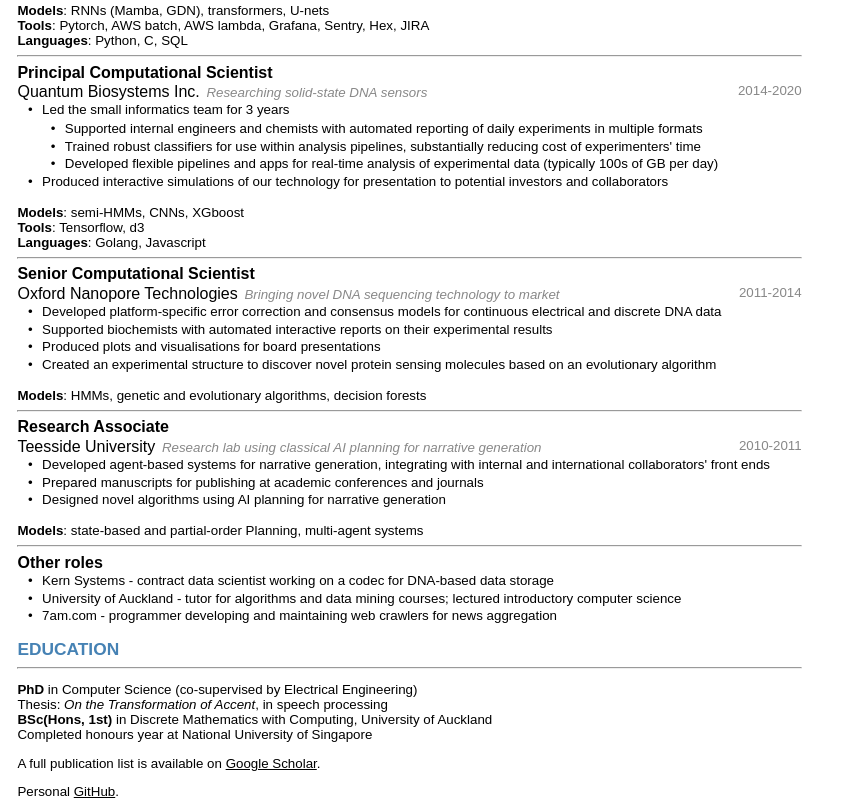
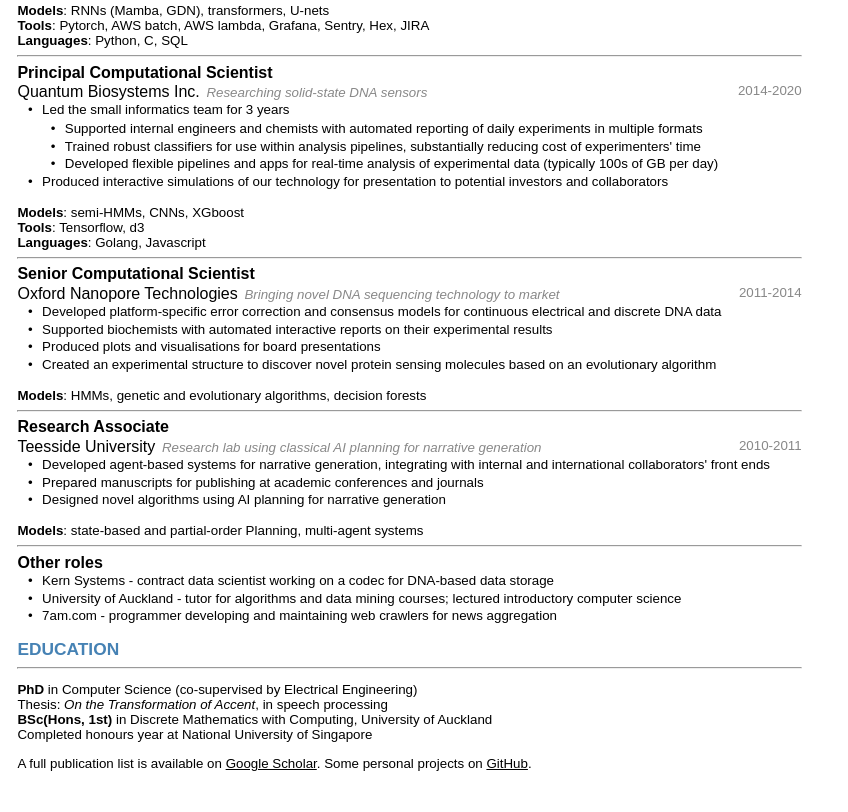
Before and after one commit to jteutenberg/cv, a plain HTML site: page index.html in a window 1280 px wide. Shown: the part 453-1265 px from the top of the page, without its empty margins (0-848 px from the left). After the commit the page ends 1237 px from the top, so only its background shows below. Drawn offline with Linux system fonts and the light colour scheme.

Commit message:
Single line the footer

```diff
--- a/index.html
+++ b/index.html
@@ -104,8 +104,7 @@
 			Completed honours year at National University of Singapore
 			</p>
 			</p>
-			<p>A full publication list is available on <a href="https://scholar.google.com/citations?user=-ZEQkJ4AAAAJ">Google Scholar</a>.</p>
-			<p>Personal <a href="https://github.com/jteutenberg">GitHub</a>.</p>
+			<p>A full publication list is available on <a href="https://scholar.google.com/citations?user=-ZEQkJ4AAAAJ">Google Scholar</a>. Some personal projects on <a href="https://github.com/jteutenberg">GitHub</a>.</p>
 		</div>
 	</body>
 </html>
```
